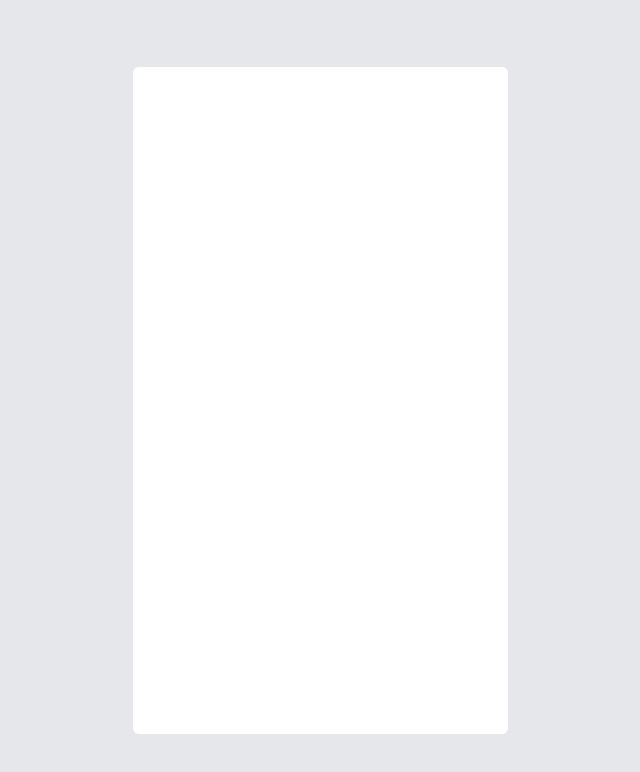
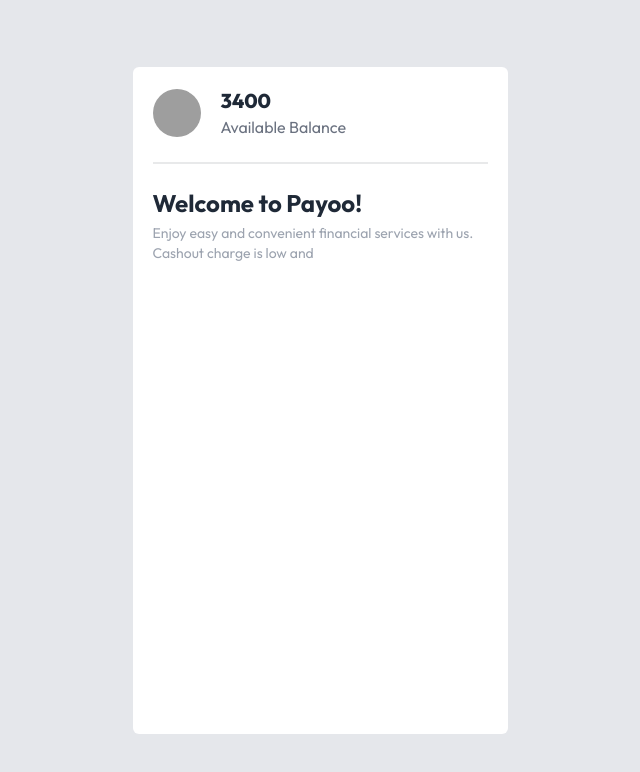
Before and after one commit to obidyhasan/Payoo, a plain HTML site: page home.html in a window 1280 px wide. Shown: the whole page, without its empty margins (320-960 px from the left). Drawn offline with nearby package versions, Linux system fonts and the light colour scheme; grey boxes are pictures that could not be loaded.

Commit message:
inlcude home.html

```diff
--- a/home.html
+++ b/home.html
@@ -30,7 +30,32 @@
   </head>
   <body class="w-full h-screen bg-gray-200 flex items-center justify-center">
     <main>
-      <div class="artboard phone-2 bg-white rounded-md"></div>
+      <div class="artboard phone-2 bg-white rounded-md p-5">
+        <div class="flex gap-5 items-center">
+          <div class="avatar">
+            <div class="w-12 rounded-full">
+              <img
+                src="https://img.daisyui.com/images/stock/photo-1534528741775-53994a69daeb.webp"
+              />
+            </div>
+          </div>
+
+          <div>
+            <h3 class="font-extrabold text-xl">3400</h3>
+            <p class="text-gray-500">Available Balance</p>
+          </div>
+        </div>
+        <div class="divider"></div>
+        <div>
+          <h1 class="text-2xl font-bold">Welcome to Payoo!</h1>
+          <p class="text-gray-400 text-sm mt-1">
+            Enjoy easy and convenient financial services with us. Cashout charge
+            is low and
+          </p>
+        </div>
+
+        <div></div>
+      </div>
     </main>
   </body>
 </html>
```
